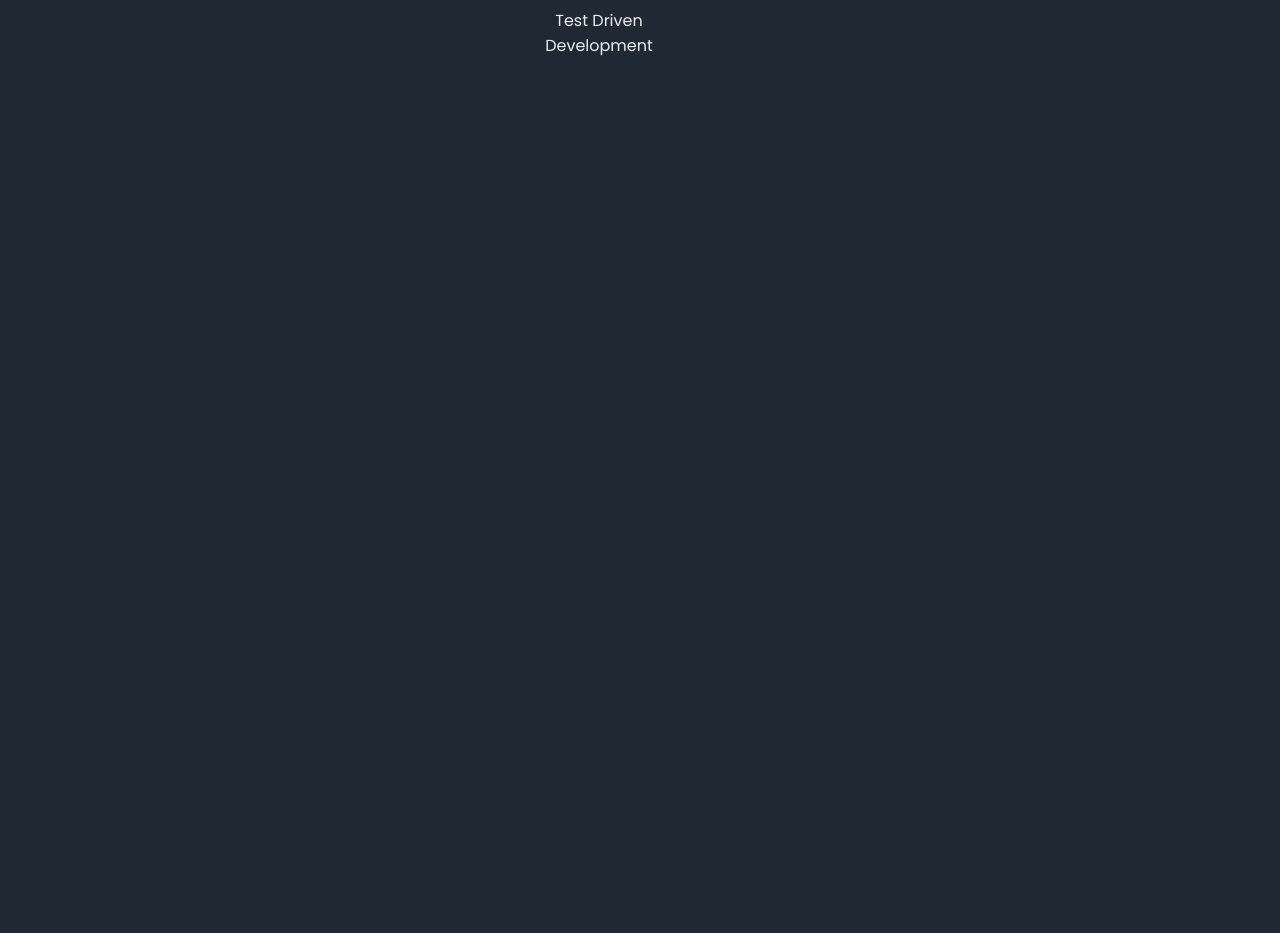
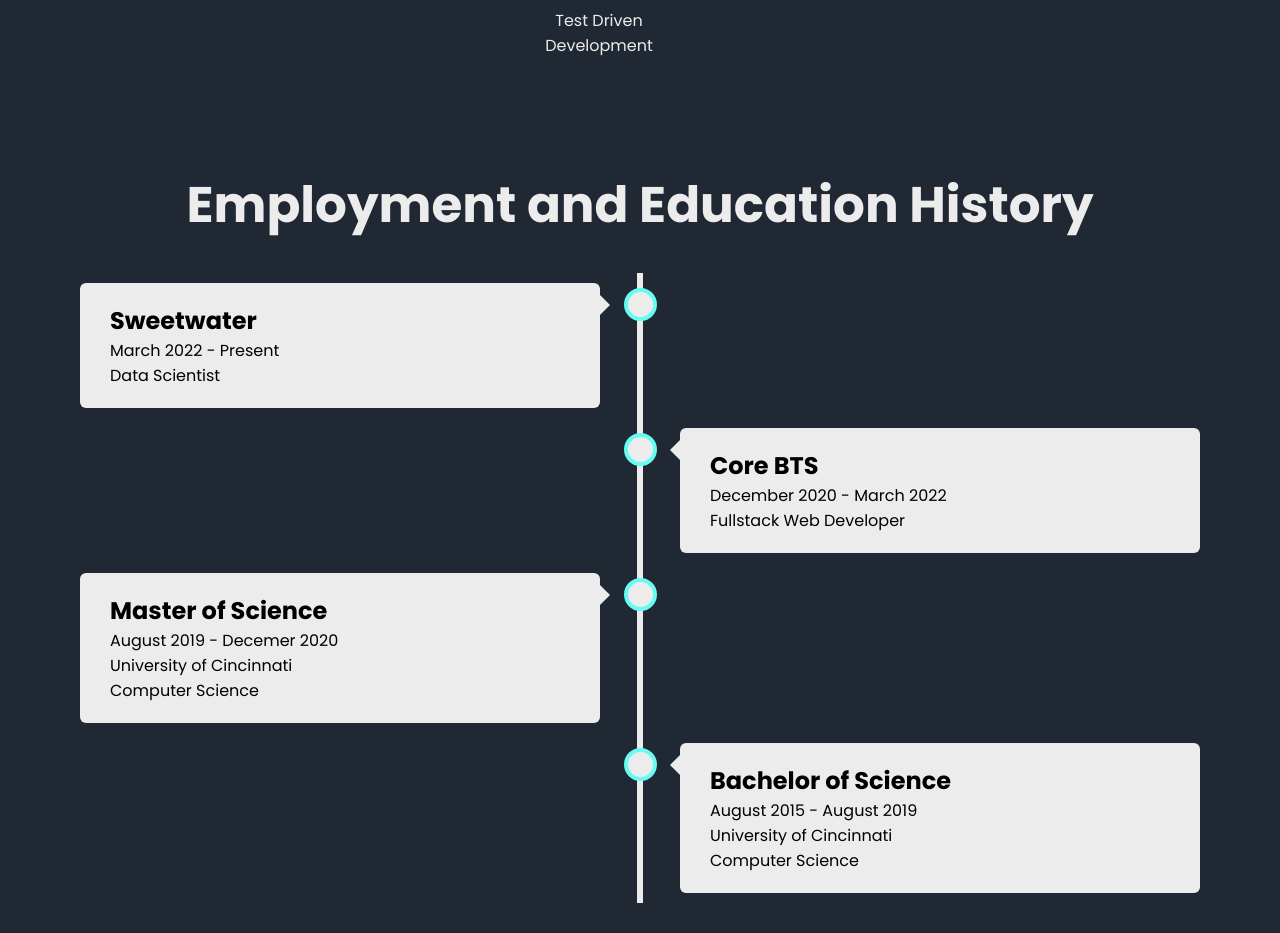
Before and after one commit to ptallo/personal_website, a React (Vite) app: page / in a window 1280 px wide. Shown: the part 1415-2348 px from the top of the page. Before the commit the page ends 1523 px from the top, so only its background shows below. Built offline with nearby package versions, Linux system fonts and the light colour scheme.

Commit message:
added employment history form

```diff
--- a/src/App.tsx
+++ b/src/App.tsx
@@ -1,4 +1,5 @@
 import './App.scss'
+import { EmploymentHistory } from './components/EmploymentHistory/EmploymentHistory'
 import { HeroImage } from './components/HeroImage/HeroImage'
 import { KeywordBar } from './components/KeywordBar/KeywordBar'
 import { Navbar } from './components/Navbar/Navbar'
@@ -12,6 +13,7 @@
       <HeroImage/>
       <KeywordBar/>
       <SkillsSection/>
+      <EmploymentHistory/>
     </div>
   )
 }
--- /dev/null
+++ b/src/components/EmploymentHistory/EmploymentHistory.scss
@@ -0,0 +1,139 @@
+@import '../../index.scss';
+
+.employment-history {
+    background-color: $background-color;
+    padding: 30px 0;
+
+    h1 {
+        text-align: center;
+        color: $text-color;
+        margin: 30px 0;
+        font-size: 50px;
+    }
+
+    * {
+        box-sizing: border-box;
+    }
+
+    /* The actual timeline (the vertical ruler) */
+    .timeline {
+        position: relative;
+        max-width: 1200px;
+        margin: 0 auto;
+
+        &::after {
+            content: '';
+            position: absolute;
+            width: 6px;
+            background-color: $text-color;
+            top: 0;
+            bottom: 0;
+            left: 50%;
+            margin-left: -3px;
+        }
+    }
+
+    /* Container around content */
+    .container {
+        padding: 10px 40px;
+        position: relative;
+        background-color: inherit;
+        width: 50%;
+
+        &::after {
+            content: '';
+            position: absolute;
+            width: 25px;
+            height: 25px;
+            right: -17px;
+            background-color: $text-color;
+            border: 4px solid $accent-color;
+            top: 15px;
+            border-radius: 50%;
+            z-index: 1;
+        }
+    }
+
+    /* Place the container to the left */
+    .left {
+        left: 0;
+
+        &::before {
+            content: " ";
+            height: 0;
+            position: absolute;
+            top: 22px;
+            width: 0;
+            z-index: 1;
+            right: 30px;
+            border: medium solid $text-color;
+            border-width: 10px 0 10px 10px;
+            border-color: transparent transparent transparent $text-color;
+        }
+    }
+
+    /* Place the container to the right */
+    .right {
+        left: 50%;
+
+        &::after {
+            left: -16px;
+        }
+
+        &::before {
+            content: " ";
+            height: 0;
+            position: absolute;
+            top: 22px;
+            width: 0;
+            z-index: 1;
+            left: 30px;
+            border: medium solid $text-color;
+            border-width: 10px 10px 10px 0;
+            border-color: transparent $text-color transparent transparent;
+        }
+    }
+
+    /* The actual content */
+    .content {
+        padding: 20px 30px;
+        background-color: $text-color;
+        position: relative;
+        border-radius: 6px;
+    }
+
+    /* Media queries - Responsive timeline on screens less than 600px wide */
+    @media screen and (max-width: 600px) {
+
+        /* Place the timelime to the left */
+        .timeline::after {
+            left: 31px;
+        }
+
+        /* Full-width containers */
+        .container {
+            width: 100%;
+            padding-left: 70px;
+            padding-right: 25px;
+        }
+
+        /* Make sure that all arrows are pointing leftwards */
+        .container::before {
+            left: 60px;
+            border: medium solid $text-color;
+            border-width: 10px 10px 10px 0;
+            border-color: transparent $text-color transparent transparent;
+        }
+
+        /* Make sure all circles are at the same spot */
+        .left::after,
+        .right::after {
+            left: 15px;
+        }
+
+        /* Make all right containers behave like the left ones */
+        .right {
+            left: 0%;
+        }
+    }
+}
--- /dev/null
+++ b/src/components/EmploymentHistory/EmploymentHistory.tsx
@@ -0,0 +1,47 @@
+
+import './EmploymentHistory.scss';
+
+
+export function EmploymentHistory() {
+  return <div className='employment-history'>
+    <h1>Employment and Education History</h1>
+
+    <div className="timeline">
+
+      <div className="container left">
+        <div className="content">
+          <h2>Sweetwater</h2>
+          <p>March 2022 - Present</p>
+          <p>Data Scientist</p>
+        </div>
+      </div>
+
+      <div className="container right">
+        <div className="content">
+          <h2>Core BTS</h2>
+          <p>December 2020 - March 2022</p>
+          <p>Fullstack Web Developer</p>
+        </div>
+      </div>
+
+      <div className="container left">
+        <div className="content">
+          <h2>Master of Science</h2>
+          <p>August 2019 - Decemer 2020</p>
+          <p>University of Cincinnati</p>
+          <p>Computer Science</p>
+        </div>
+      </div>
+
+      <div className="container right">
+        <div className="content">
+          <h2>Bachelor of Science</h2>
+          <p>August 2015 - August 2019</p>
+          <p>University of Cincinnati</p>
+          <p>Computer Science</p>
+        </div>
+      </div>
+
+    </div>
+  </div>;
+}
```
